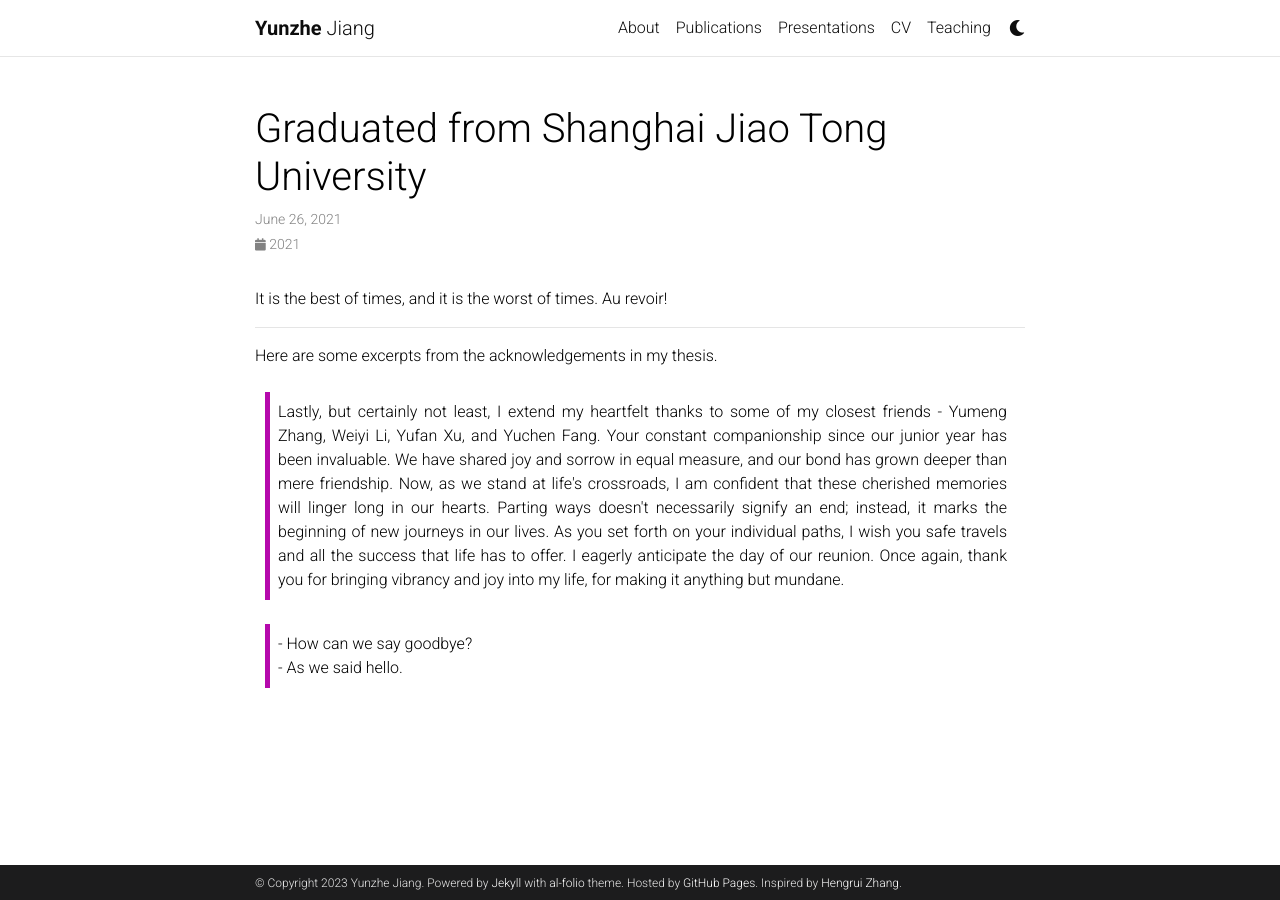
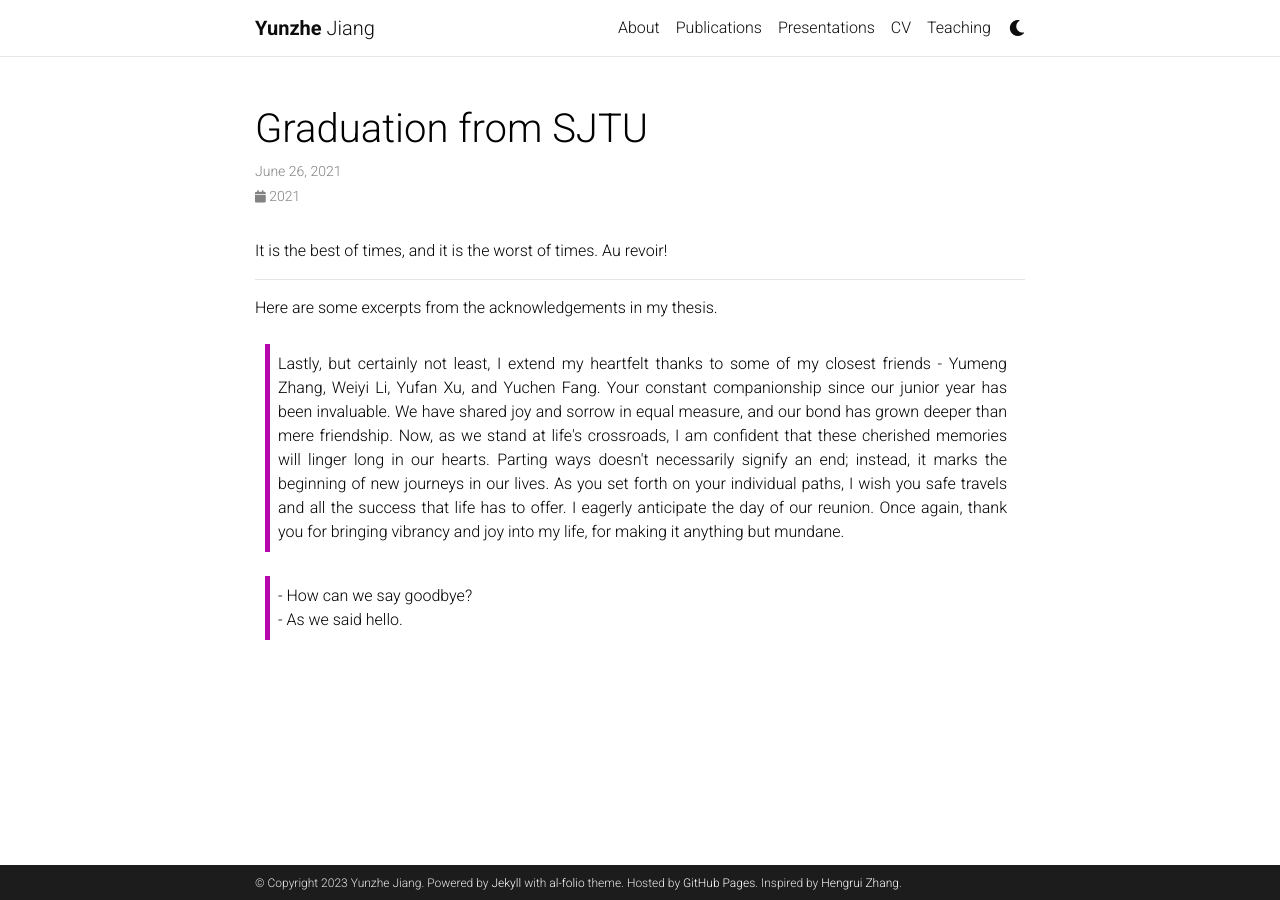
Before and after one commit to yzJiang9/yzJiang9.github.io, a Jekyll site: the page built from _news/graduation_from_SJTU.md, in a window 1280 px wide. Built offline with Jekyll 4.4.1, drawn with Linux system fonts in a browser that asks for light colours; comment, search, counter and statistics services are not loaded; a style sheet for code colours, icons or effects is not loaded.

Commit message:
Update and rename graduation.md to graduation_from_SJTU.md

```diff
--- a/_news/graduation.md
+++ b/_news/graduation_from_SJTU.md
@@ -1,7 +1,7 @@
 ---
 layout: post
 date: 2021-06-26 09:00:00+0800
-title: Graduated from Shanghai Jiao Tong University
+title: Graduation from SJTU
 inline: false
 related_posts: false
 ---
```
